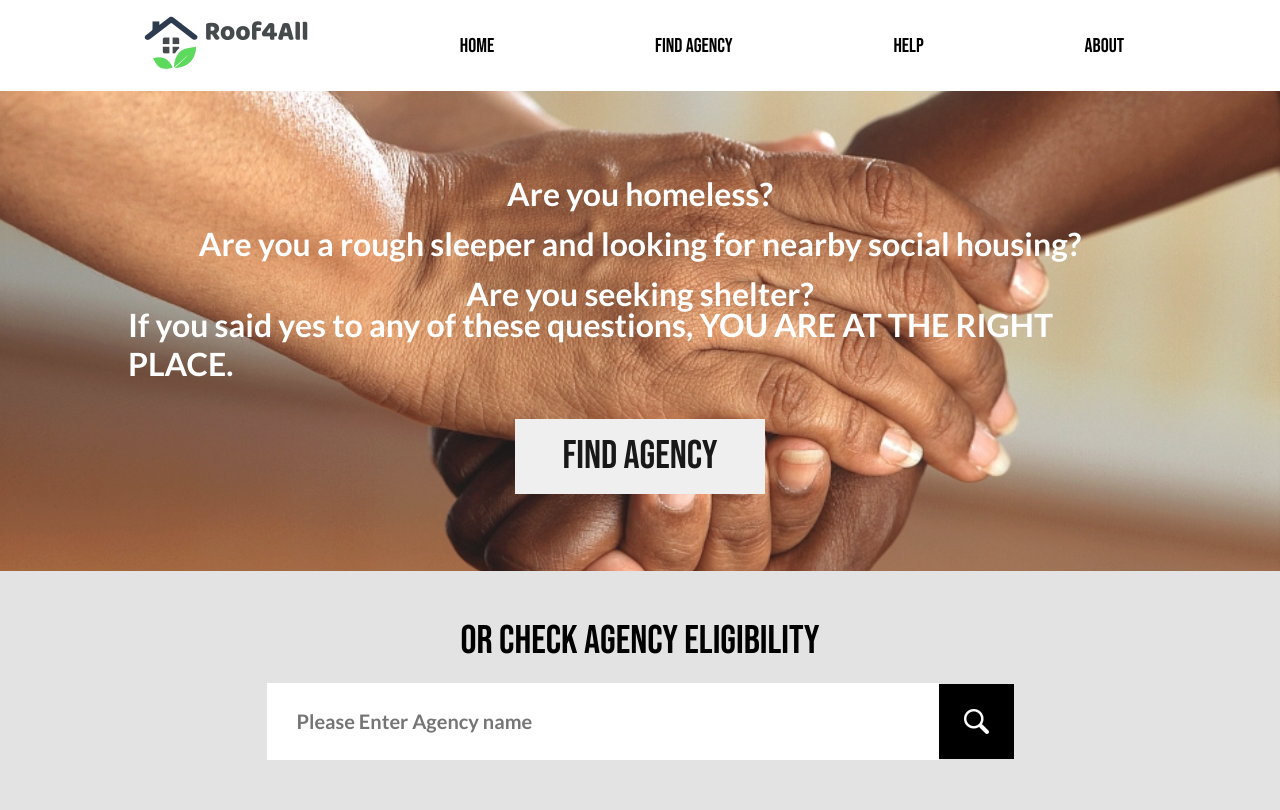
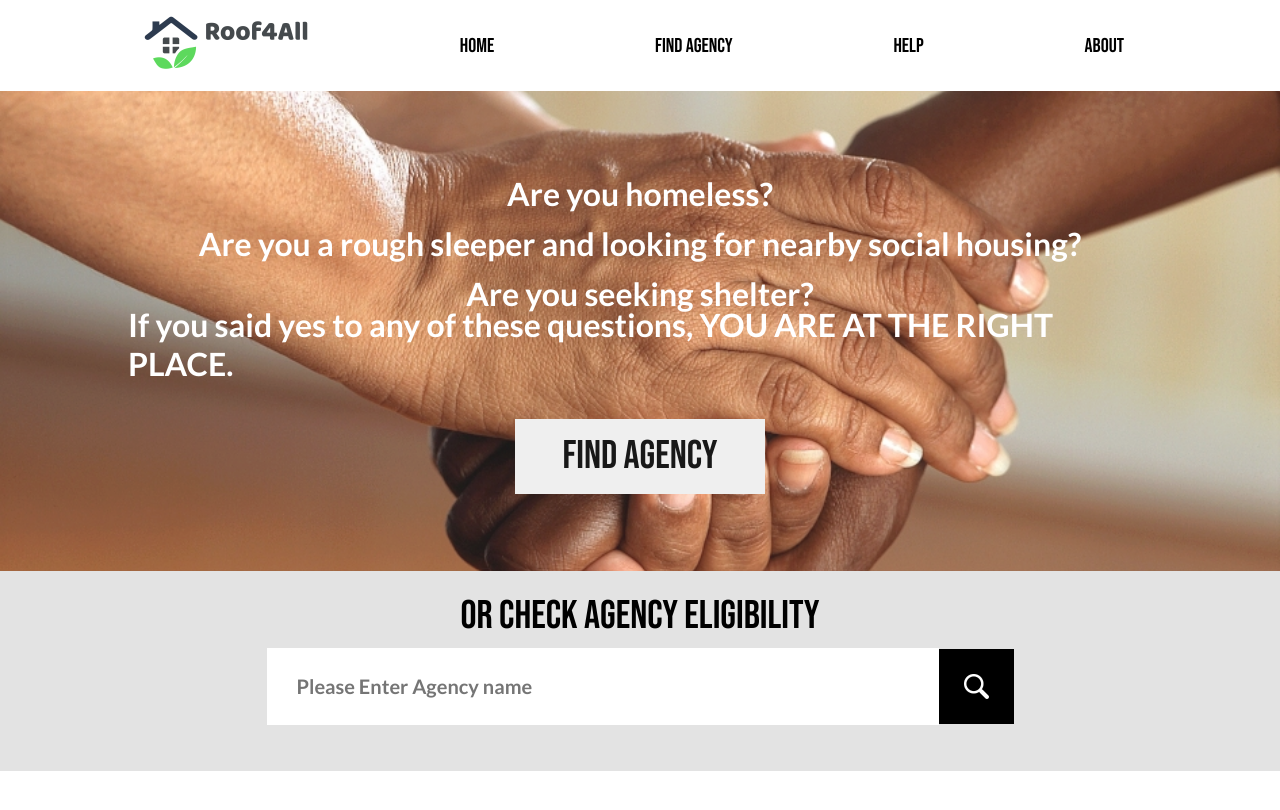
Before and after one commit to apuscos/FIT5120-Team24, a React (Create React App) app in the folder root4all/: page / in a window 1280 px wide. Shown: the top 810 px of the page. Built offline with nearby package versions, Linux system fonts and the light colour scheme; no server answers; what aws-amplify would draw is missing.

Commit message:
1. Search bar UI change

```diff
--- a/root4all/src/SearchBar/searchBarComponents.js
+++ b/root4all/src/SearchBar/searchBarComponents.js
@@ -5,7 +5,7 @@ import searchIcon from "../Image/search.png";
 
 export const Area = styled.div`
   display: flex;
-  height: 250px;
+  height: 200px;
   align-items: center;
   justify-content: center;
   background: #e3e3e3;
@@ -20,6 +20,7 @@ export const TextArea = styled.div`
   display: flex;
   align-items: center;
   justify-content: center;
+  width: 100%;
 `;
 
 export const SearchArea = styled.div`
```
